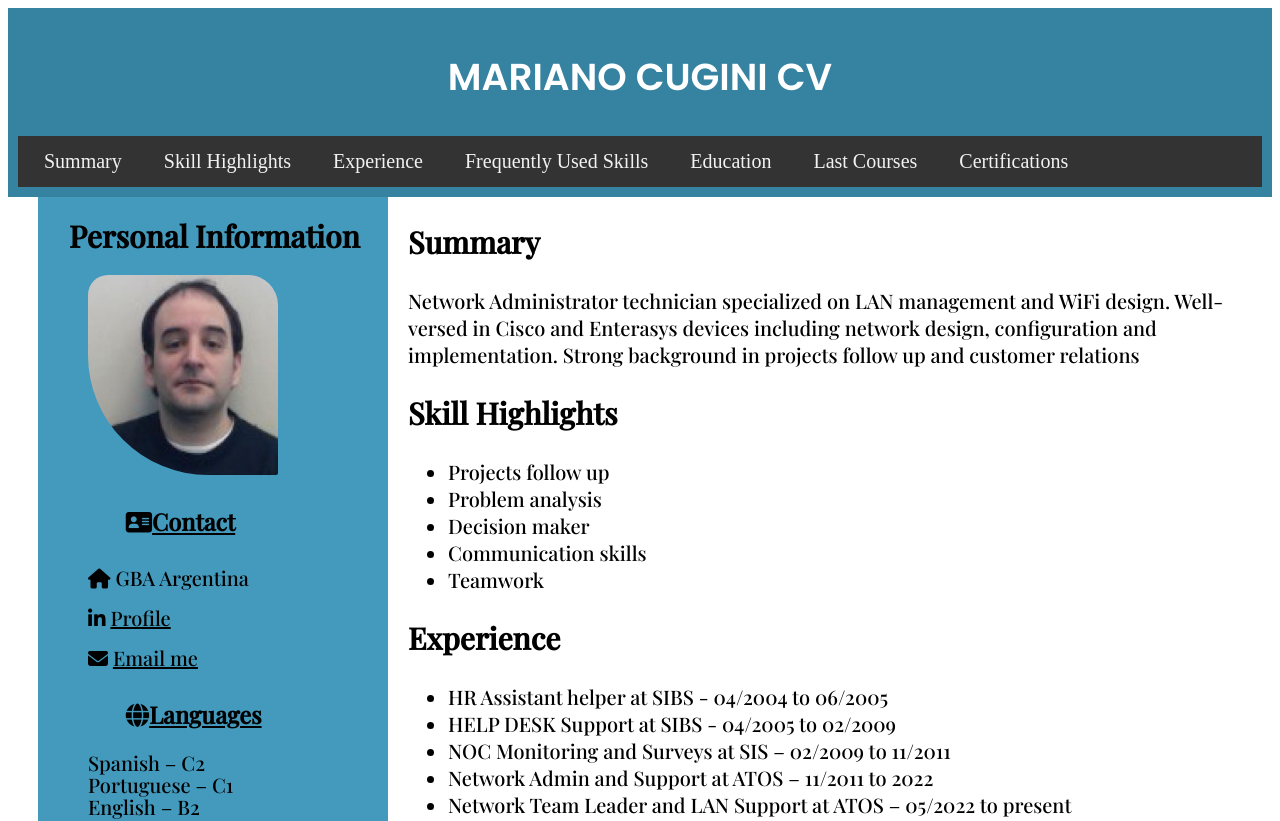
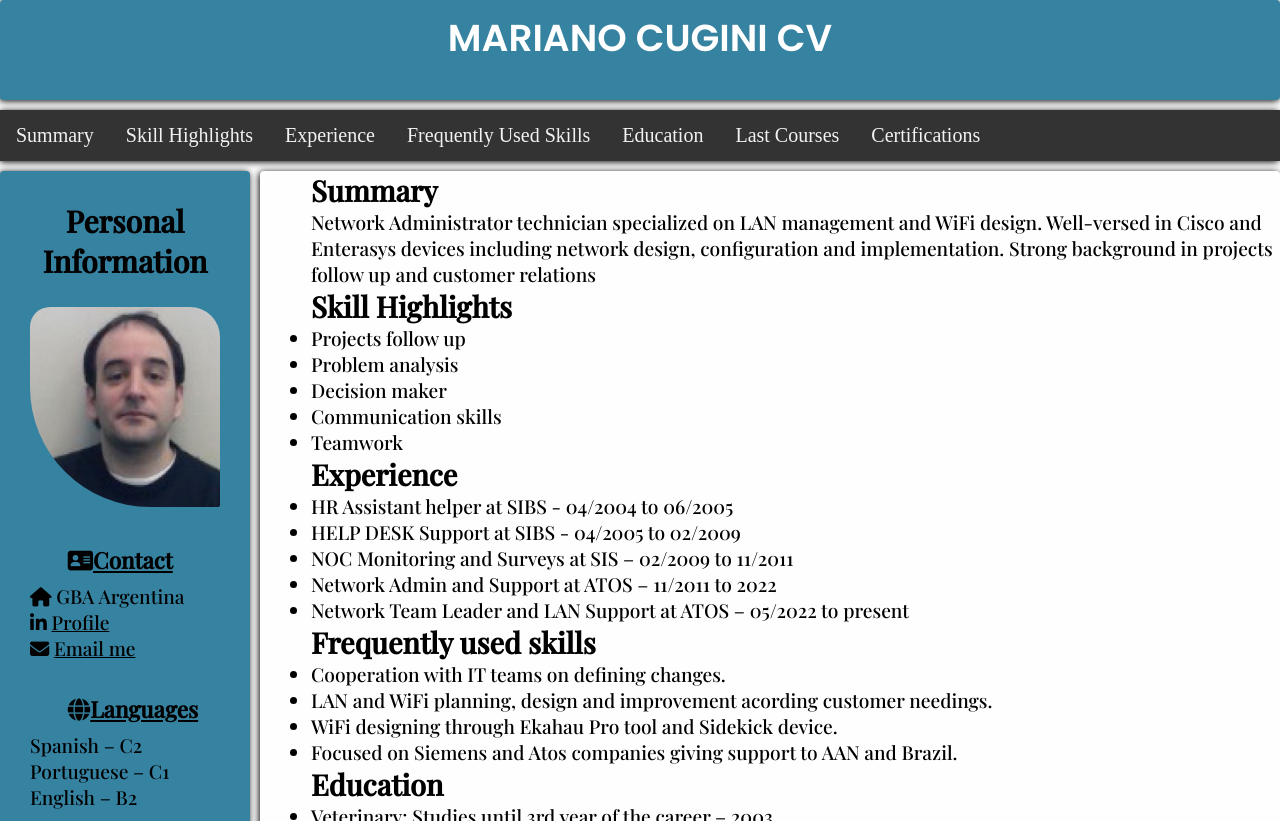
Before and after one commit to slowmarimbas/marianocv.github.io, a plain HTML site: page index.html in a window 1280 px wide. Shown: the top 821 px of the page. Drawn offline with nearby package versions, Linux system fonts and the light colour scheme.

Commit message:
version 2.0

```diff
--- a/index.html
+++ b/index.html
@@ -4,7 +4,9 @@
     <meta charset="UTF-8">
     <meta http-equiv="X-UA-Compatible" content="IE=edge">
     <meta name="viewport" content="width=device-width, initial-scale=1.0">
-    <title>CV Cugini</title>
+    <title>MCugini CV</title>
+    <link rel="stylesheet" href="style.css">
+
 
     <!-- GoogleFont -->
 <link rel="preconnect" href="https://fonts.googleapis.com">
@@ -14,13 +16,21 @@
         <link rel="stylesheet" href="style.css">
 <!-- FontAwsome -->
         <script src="https://kit.fontawesome.com/c06f40bedb.js" crossorigin="anonymous"></script>
+
 </head>
-<body>
-    <header>
+
+
+
+
+<body class="grid-container">
+    <header class="header">
         <section>
             <div class="title">
         <h2>MARIANO CUGINI CV</h2>
             </div>
+    </header>
+
+    <nav class="navbar">
 
         <!-- Load an icon library to show a hamburger menu (bars) on small screens -->
         <link rel="stylesheet" href="https://cdnjs.cloudflare.com/ajax/libs/font-awesome/4.7.0/css/font-awesome.min.css">
@@ -39,28 +49,36 @@
               </a>
         </p>
         </section>
-      </header>
+    </nav>
 
-    <aside>
+
+    <aside class="sidebar">
         <section>
             <div class="aside">
         <h1>Personal Information</h1>
+
+        <br/>
+
         <img src="imagenes/imagencv.JPG" style="font-size: 15px;" alt="Imagen de perfil no Disponible"
          ;/>
+        <br/>
 
+        <br/>
          <h3 ><i class="fa-solid fa-address-card"></i>Contact</h3>
 
         <i class="fa-solid fa-house"></i>
         <a>GBA Argentina</a>
-        <p></p>
+        <br/>
         <i class="fa-brands fa-linkedin"></i>
         <a href="https://ar.linkedin.com/in/mariano-cugini-435192119">Profile</a>
 
-        <p></p>
+        <br/>
 
         <i class="fa-solid fa-envelope"></i>
         <a href="mailto:mpcugini@gmail.com">Email me</a>
+        <br/>
 
+        <br/>
         <h3><i class="fa-solid fa-globe"></i>Languages</h3>
 
 
@@ -71,10 +89,8 @@
         </div>
             </section>
     </aside>
-    </body>
 
-
-<article >
+    <article class="main">
         <section>
             <div class="browser">
                 <a name="Summary" />
@@ -183,8 +199,8 @@
 
 
         <script src="script.js"></script>
+
     </article>
-
-
-
+   <!-- <footer class="footer">FOOTER</footer>-->
+</body>
 </html>
--- a/style.css
+++ b/style.css
@@ -1,22 +1,79 @@
+* { box-sizing: border-box;
+    margin:0;
+    padding:0;}
+
+    html {
+        height: 100%;
+    }
+    body {
+        font-size: 1.2rem;
+        min-height: 100%;
+
+    }
+
+    .grid-container >*{
+        box-shadow: -1px 1px 7px 0px rgba(0, 0, 0.75) ;
+        border-radius: 4px ;
+    }
+.header {
+    grid-area: header;
+    background-color: rgb(54, 130, 161);
+}
+.navbar {
+    grid-area: navbar;
+    background-color: rgb(54, 130, 161);
+}
+.sidebar {
+    grid-area: sidebar;
+    background-color: rgb(54, 130, 161);
+    padding: 30px;;
+}
+.main {
+    grid-area: main;
+    background-color: rgb(254, 254, 254);
+}
+/**.footer {
+    grid-area: footer;
+    background-color: rgb(180, 20, 145);
+}*/
+
+    .grid-container {
+        display: grid;
+        gap:10px;
+        grid-template:
+        "header" 100px
+        "navbar" auto
+        "main" auto
+        "sidebar" auto
+        /*"footer" 100px;*/
+
+    }
+
+    @media (min-width: 600px) {
+        .grid-container{
+            grid-template:
+        "header header" 100px
+        "navbar navbar" auto
+        "sidebar main" auto
+        /**"footer footer" 100px *//
+        250px auto;
+        }
+    }
 
     /** Style for header section */
-header {
-      background-color: rgb(54, 130, 161);
+.header {
       padding: 10px;
       text-align: center;
 
 }
+
 .title {
     font-size: 25px;
     font-family: 'Poppins', sans-serif;
     color: white;
   }
 
- .link {
 
-      margin: 0 5px;
-
-    }
   /* Add a black background color to the top navigation */
 .topnav {
     background-color: #333;
@@ -72,30 +129,28 @@ header {
     }
   }
 
-
   /** Style for browser section */
 .browser {
       font-family: 'Playfair Display', serif;
+      text-align: left;
 }
 .browser h2 {
-      margin-left: 400px;
-      font-size: 30px;
+      margin-left: 5%;
+      font-size: auto;
 
     }
 
     .browser p {
-      margin-left: 400px;
-      font-size: 20px;
+      margin-left: 5%;
+      font-size: auto;
 
     }
 
     .browser ul {
-      margin-left: 400px;
-      font-size: 20px;
+      margin-left: 5%;
+      font-size: auto;
 
     }
-
-
 
     /** Style for top button */
     #myBtn2 {
@@ -118,25 +173,16 @@ header {
         background-color: #555; /* Add a dark-grey background on hover */
       }
 
-
-
       /** Style for more button action */
     #more {display: none;}
 
-
-
-
     /** Style for Aside bar */
 aside {
-      width: 300px; height: 2050px;
-      padding-left: 50px;
-      margin-left: 30px;
-      float: left;
-      font-style: arial;
+
      background-color: rgb(67, 154, 188);
-      font-size: 20px;
+    font-size: auto;
     font-family: 'Playfair Display', serif;
-      line-height: 0.1;
+
 
   }
 
@@ -146,14 +192,16 @@ aside {
 
 .aside a {
     color: black;
+    text-align: center;
 }
 .aside h1 {
     font-size:30px;
-      margin-left: -0.5cm;
-      line-height: 0.6;
+    text-align: center;
+
 }
 .aside img {
     height:200px;
     width:190px;
     border-radius: 20px 30px 2px 120px;
+
 }
```
Lines whose indentation alone changed are shown as unchanged.
